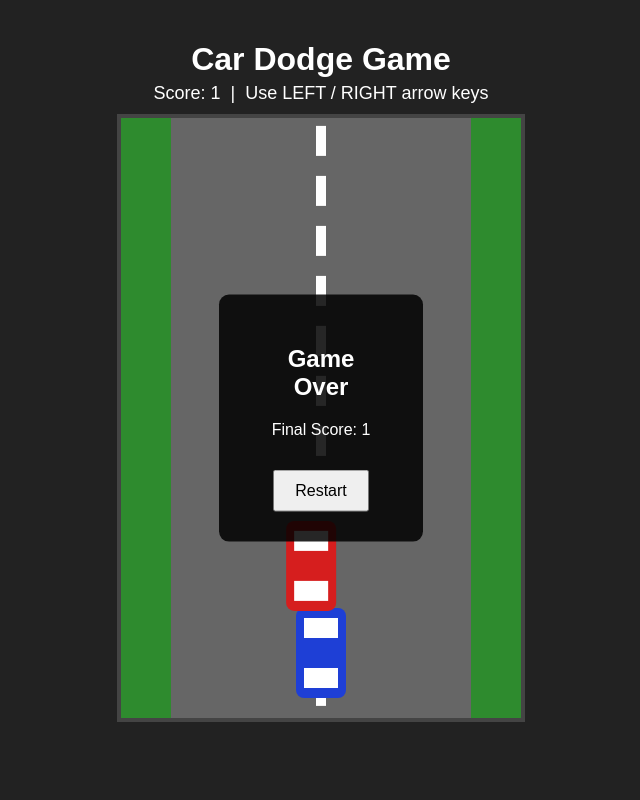
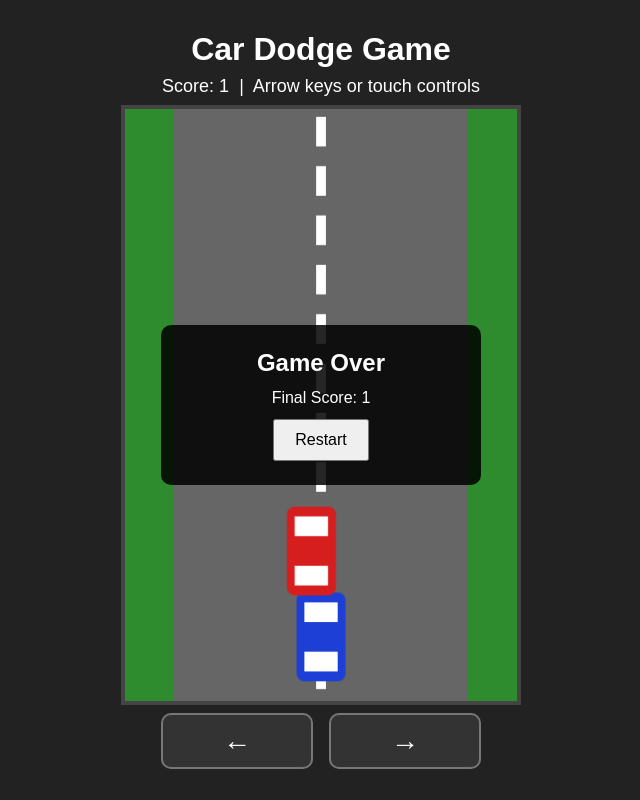
Before and after one commit to althafparacheri/car-game, a Flask app: page / in a window 1280 px wide. Shown: the whole page, without its empty margins (319-959 px from the left). Run offline with Flask 3, Linux system fonts and the light colour scheme.

Commit message:
Dev updated the index (#2)
* test pull request cicd

* separate ci and cd jobs

* Update index page

```diff
--- a/templates/index.html
+++ b/templates/index.html
@@ -2,38 +2,120 @@
 <html lang="en">
 <head>
 <meta charset="UTF-8">
+<meta name="viewport" content="width=device-width, initial-scale=1">
 <title>Car Dodge Game</title>
 <style>
+  * {
+    box-sizing: border-box;
+  }
+
+  html,
   body {
+    width: 100%;
+    min-height: 100%;
+    margin: 0;
+  }
+
+  body {
+    min-height: 100vh;
+    min-height: 100dvh;
     background: #222;
     display: flex;
     flex-direction: column;
     align-items: center;
+    justify-content: center;
+    gap: 8px;
     font-family: Arial, sans-serif;
     color: white;
+    padding: max(8px, env(safe-area-inset-top)) 12px max(8px, env(safe-area-inset-bottom));
+    overflow: hidden;
+  }
+
+  h1 {
     margin: 0;
-    padding-top: 20px;
+    font-size: clamp(20px, 5vw, 32px);
+    text-align: center;
   }
-  h1 { margin-bottom: 5px; }
-  #info { margin-bottom: 10px; font-size: 18px; }
+
+  #info {
+    margin: 0;
+    font-size: clamp(13px, 3.5vw, 18px);
+    text-align: center;
+  }
+
+  #gameArea {
+    position: relative;
+    flex: 0 1 auto;
+    width: min(400px, calc(100vw - 24px), max(0px, calc(66.6667vh - 126.6667px)));
+    aspect-ratio: 2 / 3;
+    border: 4px solid #444;
+    background: #2e8b2e;
+  }
+
+  @supports (height: 100dvh) {
+    #gameArea {
+      width: min(400px, calc(100vw - 24px), max(0px, calc(66.6667dvh - 126.6667px)));
+    }
+  }
+
   canvas {
+    position: absolute;
+    inset: 0;
+    width: 100%;
+    height: 100%;
     background: #2e8b2e;
-    border: 4px solid #444;
     display: block;
   }
+
+  #controls {
+    display: flex;
+    gap: 16px;
+    width: min(100%, 320px);
+  }
+
+  #controls button {
+    flex: 1;
+    min-height: 56px;
+    border: 2px solid #777;
+    border-radius: 10px;
+    background: #333;
+    color: white;
+    font-size: 28px;
+    touch-action: none;
+    user-select: none;
+    -webkit-user-select: none;
+  }
+
+  #controls button:active {
+    background: #555;
+  }
+
+  #controls button:focus-visible,
+  #gameOverScreen button:focus-visible {
+    outline: 3px solid #8cf;
+    outline-offset: 2px;
+  }
+
   #gameOverScreen {
     position: absolute;
     top: 50%;
     left: 50%;
     transform: translate(-50%, -50%);
+    box-sizing: border-box;
+    width: min(90%, 320px);
     background: rgba(0,0,0,0.85);
-    padding: 30px 50px;
+    padding: clamp(12px, 4vw, 24px);
     border-radius: 10px;
     text-align: center;
     display: none;
   }
+
+  #gameOverScreen h2,
+  #gameOverScreen p {
+    margin: 0 0 12px;
+  }
+
   #gameOverScreen button {
-    margin-top: 15px;
     padding: 10px 20px;
     font-size: 16px;
     cursor: pointer;
@@ -43,15 +125,20 @@
 <body>
 
 <h1>Car Dodge Game</h1>
-<div id="info">Score: <span id="score">0</span> &nbsp;|&nbsp; Use LEFT / RIGHT arrow keys</div>
+<div id="info">Score: <span id="score">0</span> &nbsp;|&nbsp; Arrow keys or touch controls</div>
 
-<div style="position: relative;">
+<div id="gameArea">
   <canvas id="gameCanvas" width="400" height="600"></canvas>
   <div id="gameOverScreen">
     <h2>Game Over</h2>
     <p>Final Score: <span id="finalScore">0</span></p>
     <button onclick="resetGame()">Restart</button>
   </div>
+</div>
+
+<div id="controls" aria-label="Touch controls">
+  <button type="button" data-direction="left" aria-label="Move left">←</button>
+  <button type="button" data-direction="right" aria-label="Move right">→</button>
 </div>
 
 <script>
@@ -86,8 +173,41 @@ let dashOffset = 0;
 
 // Track which keys are currently pressed
 const keys = {};
-document.addEventListener("keydown", (e) => { keys[e.key] = true; });
-document.addEventListener("keyup", (e) => { keys[e.key] = false; });
+function clearControls() {
+  keys.ArrowLeft = false;
+  keys.ArrowRight = false;
+}
+
+document.addEventListener("keydown", (e) => {
+  if (e.key === "ArrowLeft" || e.key === "ArrowRight") {
+    e.preventDefault();
+    keys[e.key] = true;
+  }
+});
+document.addEventListener("keyup", (e) => {
+  if (e.key === "ArrowLeft" || e.key === "ArrowRight") {
+    e.preventDefault();
+    keys[e.key] = false;
+  }
+});
+window.addEventListener("blur", clearControls);
+document.addEventListener("visibilitychange", () => {
+  if (document.hidden) clearControls();
+});
+
+document.querySelectorAll("#controls button").forEach((button) => {
+  const direction = button.dataset.direction === "left" ? "ArrowLeft" : "ArrowRight";
+  const release = () => { keys[direction] = false; };
+
+  button.addEventListener("pointerdown", (e) => {
+    e.preventDefault();
+    keys[direction] = true;
+    button.setPointerCapture(e.pointerId);
+  });
+  button.addEventListener("pointerup", release);
+  button.addEventListener("pointercancel", release);
+  button.addEventListener("lostpointercapture", release);
+});
 
 function randomEnemyX() {
   return ROAD_LEFT + Math.random() * (ROAD_WIDTH - enemyWidth);
@@ -177,6 +297,7 @@ function gameLoop() {
 }
 
 function resetGame() {
+  clearControls();
   playerX = SCREEN_WIDTH / 2 - CAR_WIDTH / 2;
   enemyX = randomEnemyX();
   enemyY = -enemyHeight;
```
